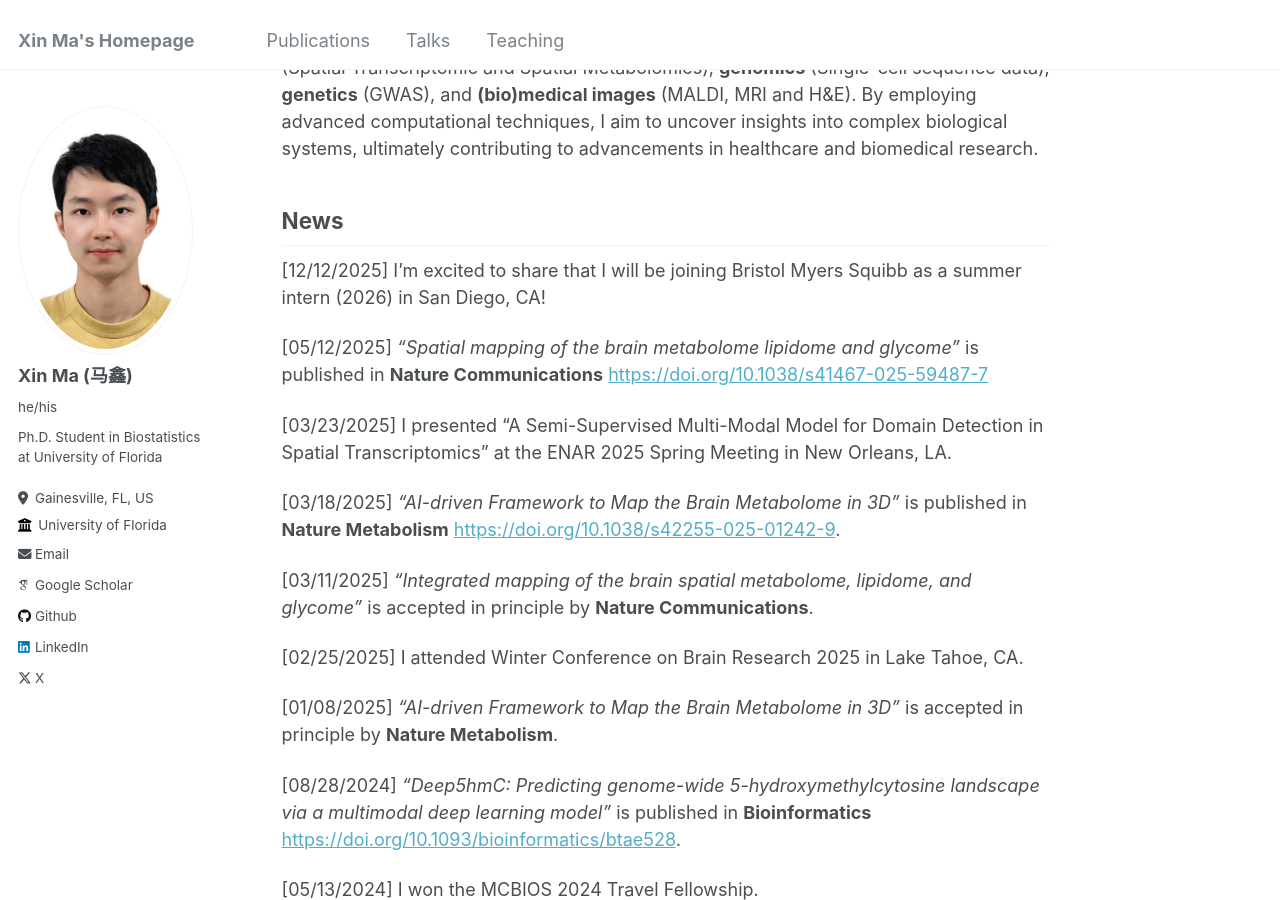
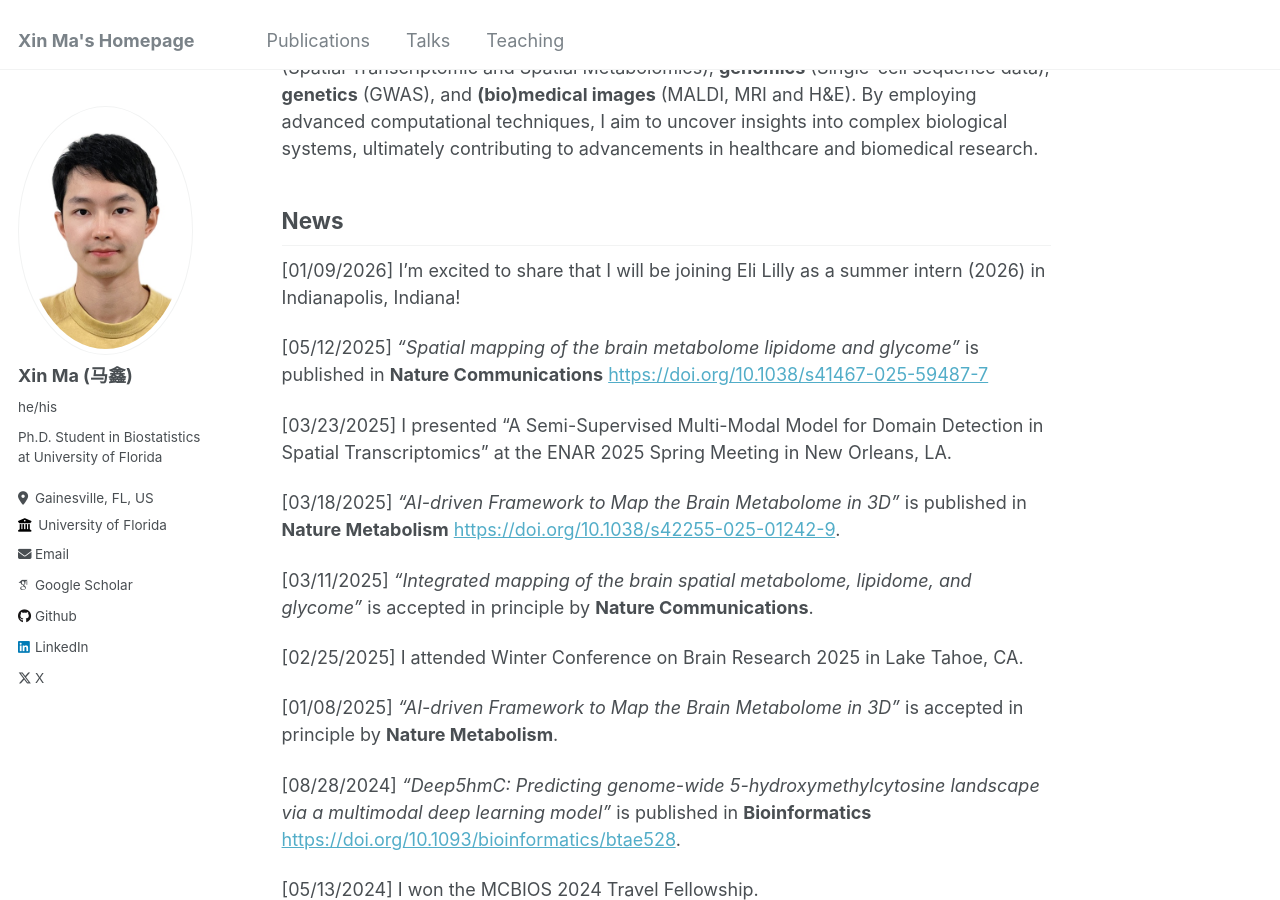
Before and after one commit to XinBiostats/xinbiostats.github.io, a Jekyll site: the page built from _pages/about.md, in a window 1280 px wide and 900 px high, scrolled down 361 px. Built offline with Jekyll 4.4.1, drawn with Linux system fonts in a browser that asks for light colours; some web fonts are replaced.

Commit message:
Update about.md

```diff
--- a/_pages/about.md
+++ b/_pages/about.md
@@ -13,7 +13,7 @@ My research interests revolve around leveraging statistical learning and deep le
 
 News
 ------
-[12/12/2025] I'm excited to share that I will be joining Bristol Myers Squibb as a summer intern (2026) in San Diego, CA!
+[01/09/2026] I'm excited to share that I will be joining Eli Lilly as a summer intern (2026) in Indianapolis, Indiana!
 
 [05/12/2025] _"Spatial mapping of the brain metabolome lipidome and glycome"_ is published in **Nature Communications** <https://doi.org/10.1038/s41467-025-59487-7>
 
```
